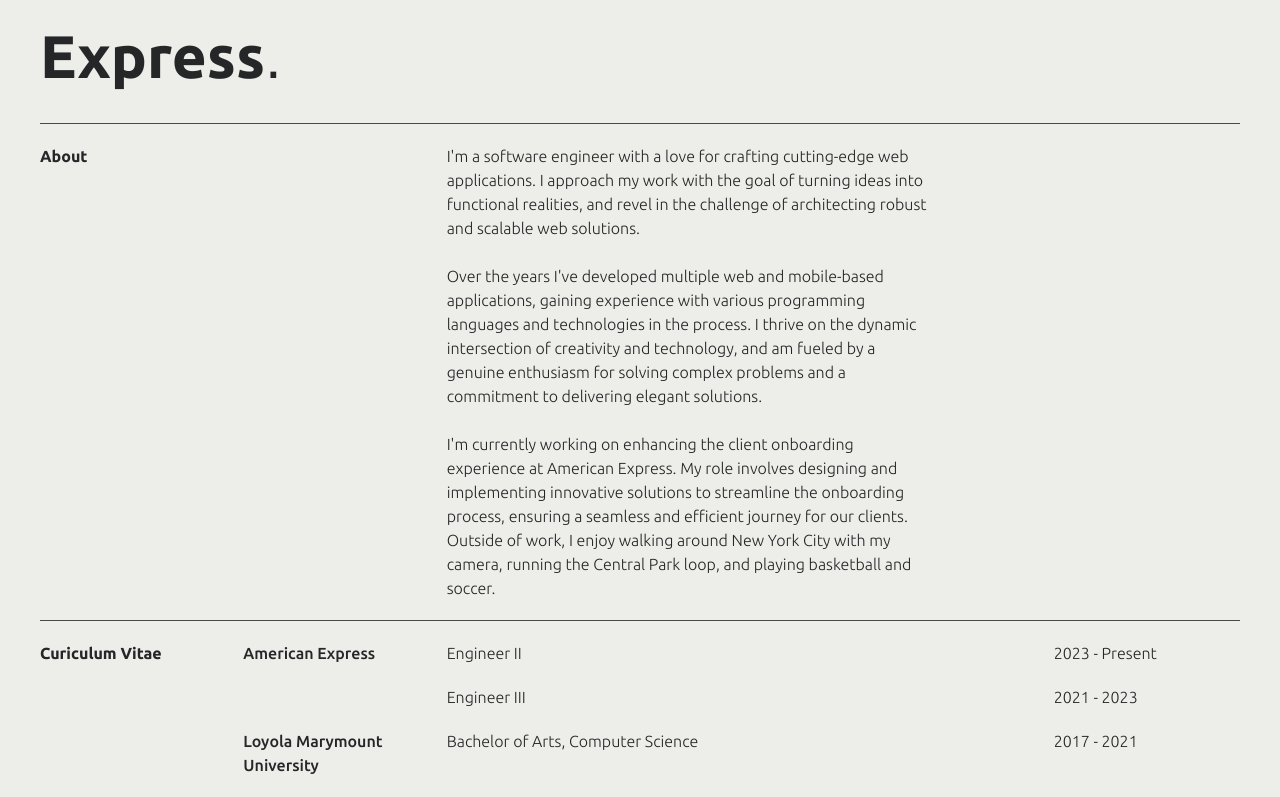
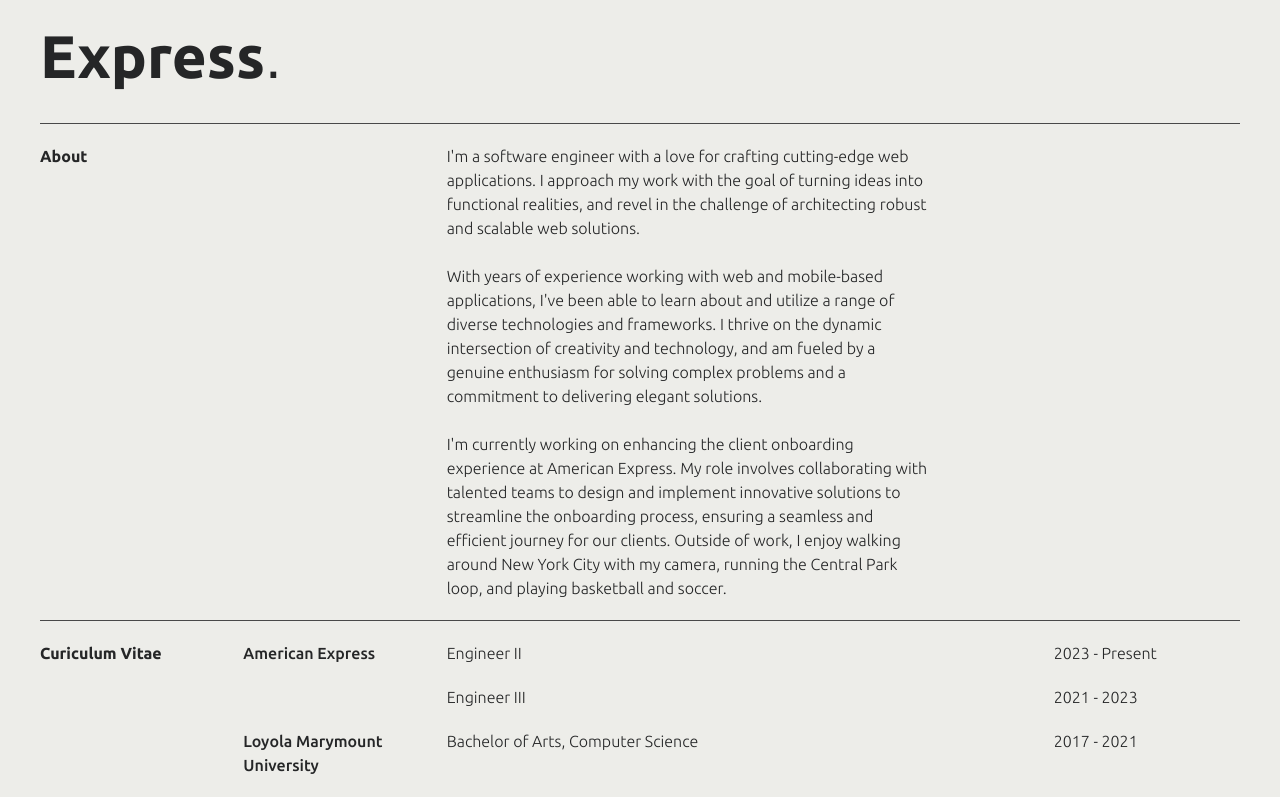
Before and after one commit to nraymundo/nicoraymundo.com-v2, a React (Vite) app: page / in a window 1280 px wide. Shown: the part 381-1178 px from the top of the page. Built offline with nearby package versions, Linux system fonts and the light colour scheme; no server answers; a web font is replaced by a local one.

Commit message:
refactor about text

```diff
--- a/src/sections/About.jsx
+++ b/src/sections/About.jsx
@@ -4,12 +4,12 @@
 const introText = "Hi, I'm Nico. I'm a full-stack software engineer from the San Francisco Bay Area, currently in New York City and at"
 const aboutText = `I'm a software engineer with a love for crafting cutting-edge web applications. I approach my work with the goal of turning ideas
 into functional realities, and revel in the challenge of architecting robust and scalable web solutions.`
-const aboutText2 = `Over the years I've developed multiple web and mobile-based applications, gaining experience with various programming languages
-and technologies in the process. I thrive on the dynamic intersection of creativity and technology, and am fueled by a genuine enthusiasm for solving
+const aboutText2 = `With years of experience working with web and mobile-based applications, I've been able to learn about and utilize a range of diverse
+technologies and frameworks. I thrive on the dynamic intersection of creativity and technology, and am fueled by a genuine enthusiasm for solving
 complex problems and a commitment to delivering elegant solutions.`
-const aboutText3 = `I'm currently working on enhancing the client onboarding experience at American Express. My role involves designing and implementing
-innovative solutions to streamline the onboarding process, ensuring a seamless and efficient journey for our clients. Outside of work, I enjoy walking
-around New York City with my camera, running the Central Park loop, and playing basketball and soccer.`
+const aboutText3 = `I'm currently working on enhancing the client onboarding experience at American Express. My role involves collaborating with talented
+teams to design and implement innovative solutions to streamline the onboarding process, ensuring a seamless and efficient journey for our clients.
+Outside of work, I enjoy walking around New York City with my camera, running the Central Park loop, and playing basketball and soccer.`
 
 function CVGridHeader({rows, text, isSectionHeader}) {
   return (
```
